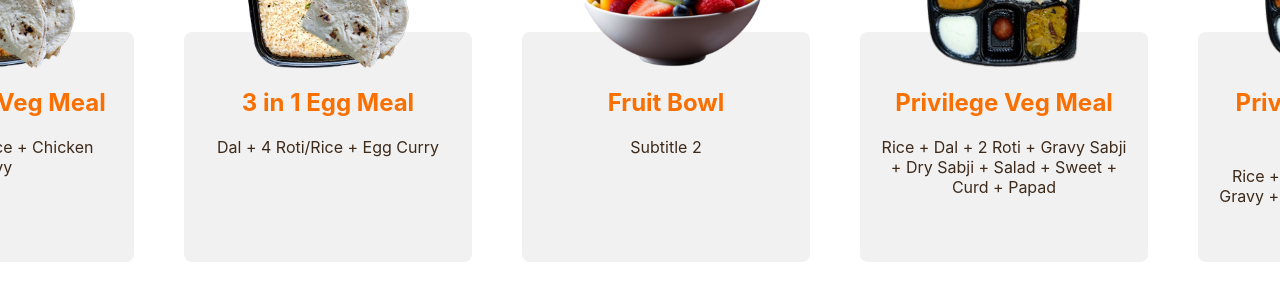
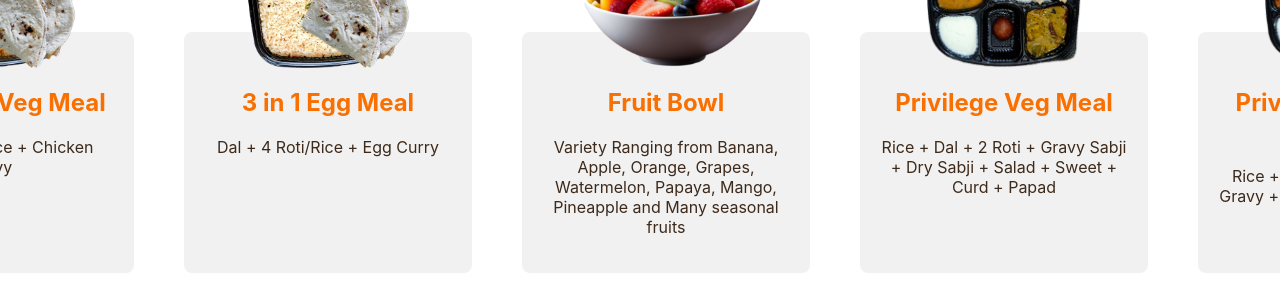
Before and after one commit to DailyBiteMeals/dailybite3.0, a React (Create React App) app: page / in a window 1280 px wide. Shown: the part 1300-1587 px from the top of the page. Built offline with nearby package versions, Linux system fonts and the light colour scheme.

Commit message:
Major content changes
Description
delete robots text

```diff
--- a/public/index.html
+++ b/public/index.html
@@ -6,7 +6,7 @@
   <link rel="icon" href="%PUBLIC_URL%/favicon.ico" />
   <meta name="viewport" content="width=device-width, initial-scale=1" />
   <meta name="theme-color" content="#000000" />
-  <meta name="description" content="Web site created using create-react-app" />
+  <meta name="description" content="Discover the best daily corporate meals subscription services in Bangalore with DailyBite. Enjoy healthy, customizable, and delicious home-like corporate meals designed to cater to your team's needs. Uplift your office dining experience with our healthy meal plans." />
   <!-- <link rel="apple-touch-icon" href="%PUBLIC_URL%/favicon.png" />
   <link rel="icon" type="image/x-icon" href="/public/favicon.png"> -->
   <link rel="icon" href="%PUBLIC_URL%/favicon.png" />
@@ -48,7 +48,7 @@
       style="display:none;visibility:hidden"></iframe></noscript>
   <!-- End Google Tag Manager (noscript) -->
 
-  <noscript>You need to enable JavaScript to run this app.</noscript>
+  <!-- <noscript>You need to enable JavaScript to run this app.</noscript> -->
   <div id="root"></div>
   <!--
       This HTML file is a template.
--- a/src/Components/CardSlider.jsx
+++ b/src/Components/CardSlider.jsx
@@ -64,7 +64,7 @@ const CardSlider = () =>
     {
       image: image10,
       title: "Fruit Bowl",
-      subtitle: "Subtitle 2",
+      subtitle: "Variety Ranging from Banana, Apple, Orange, Grapes, Watermelon, Papaya, Mango, Pineapple and Many seasonal fruits",
     },
     // Add more card objects here
   ];
@@ -89,7 +89,7 @@ const CardSlider = () =>
       >
         { cards.map( ( card, index ) => (
           <Card
-            key={ index }
+            key={ index + cards.length }
             image={ card.image }
             title={ card.title }
             subtitle={ card.subtitle }
```
Also changed, not shown: public/robots.txt (deleted).
